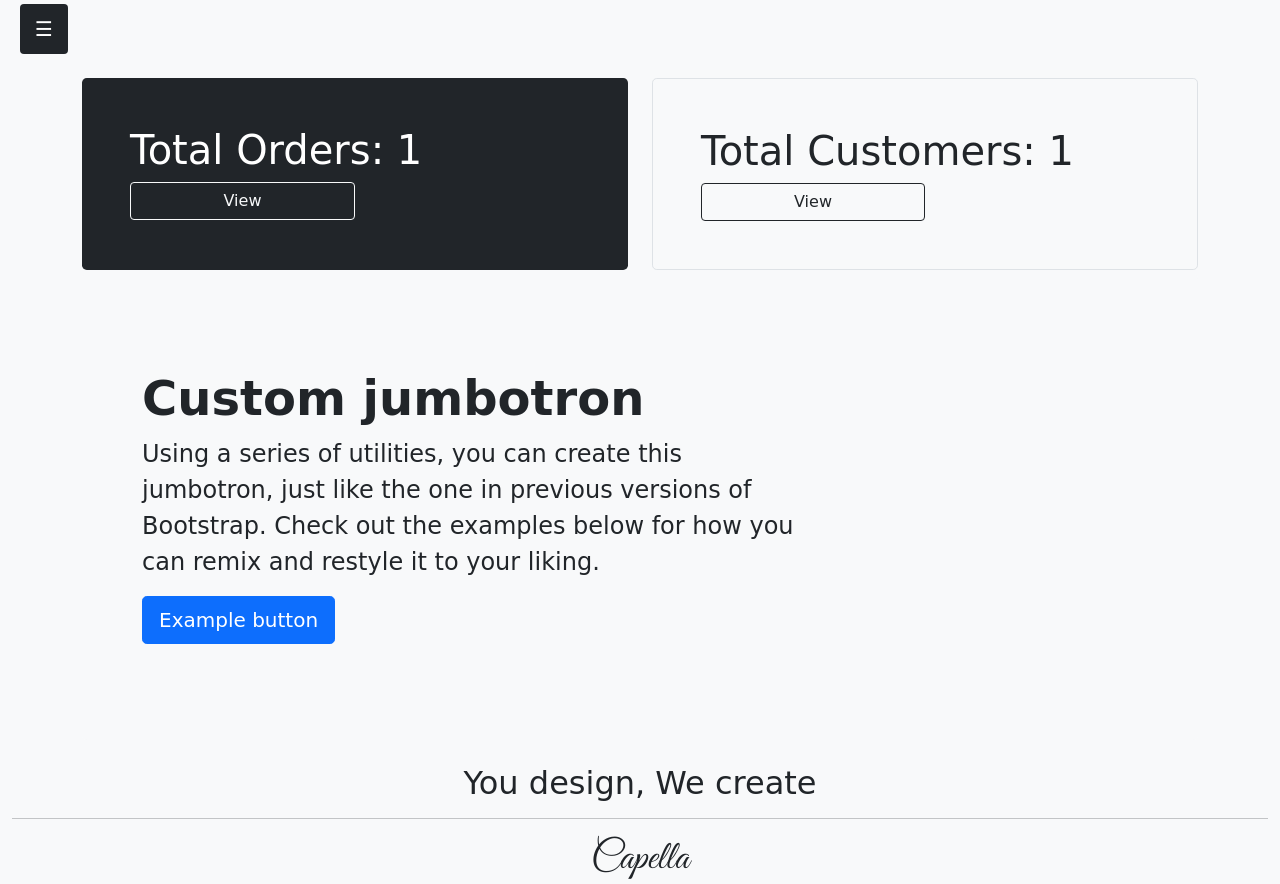
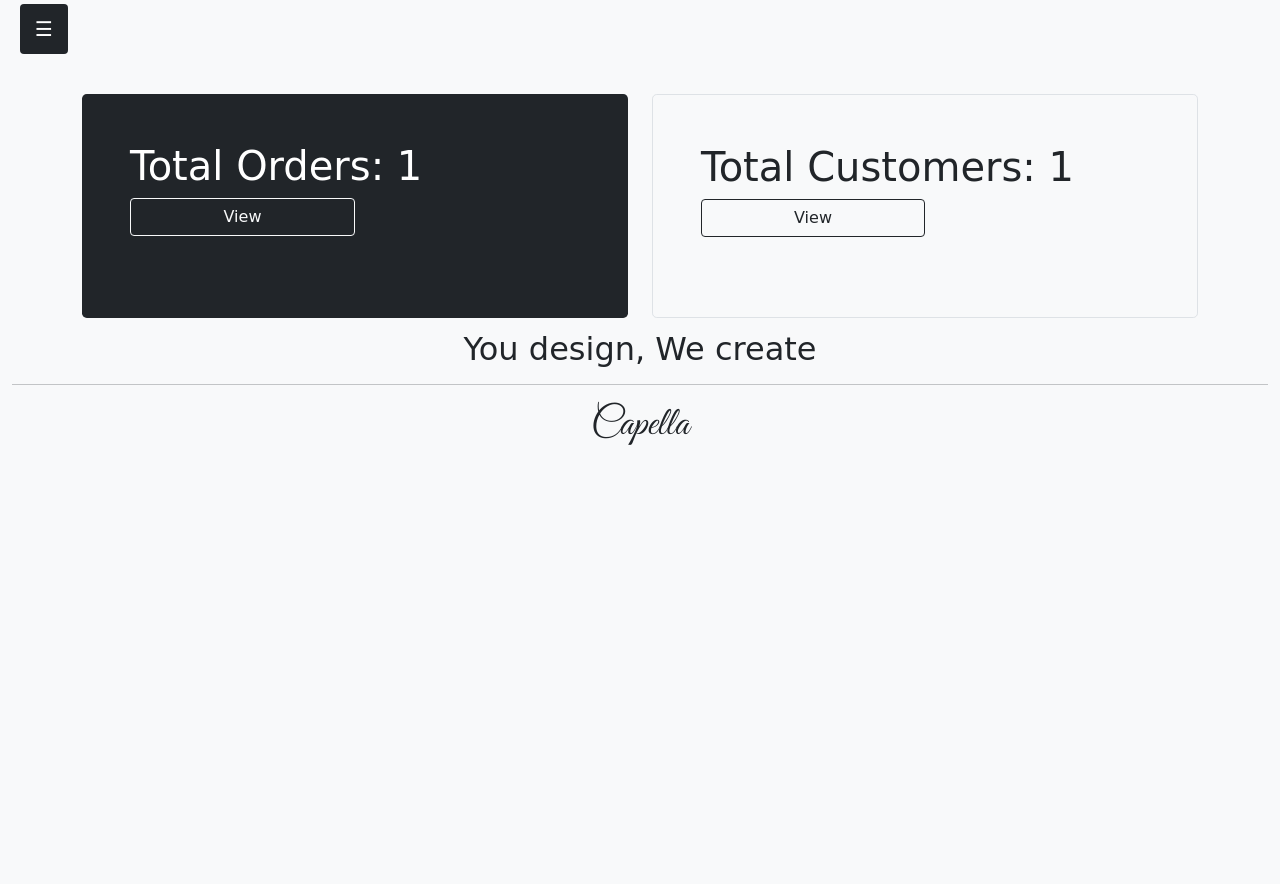
Before and after one commit to MrinalKarmokar/Capella, a Django app: template templates/dashboard/dashboard.html in a window 1280 px wide. Shown: the part 100-984 px from the top of the page. After the commit the page ends 545 px from the top, so only its background shows below. Run offline with Django 3.2, Linux system fonts and the light colour scheme; the template is opened without the code that fills it: most values are stand-ins (such as "Sample title", 1, 10 or a date in 2020); some libraries are stand-ins or nearby versions; some web fonts are replaced.

Commit message:
removed loren epsum

```diff
--- a/templates/dashboard/dashboard.html
+++ b/templates/dashboard/dashboard.html
@@ -23,7 +23,7 @@
 <div class="container">
     <div class="row align-items-md-stretch">
       <div class="col-md-6 my-1">
-        <div class="h-100 p-5 text-white bg-dark rounded-3">
+        <div class="h-100 p-5 text-white bg-dark rounded-3 my-3">
           <h1>Total Orders: {{count_orders}}</h1>
           <div class="d-grid gap-2 col-6">
             <a href="{% url 'order_dashboard' %}" class="btn btn-outline-light" type="button">View</a>
@@ -31,19 +31,12 @@
         </div>
       </div>
       <div class="col-md-6 my-1">
-        <div class="h-100 p-5 bg-light border rounded-3">
+        <div class="h-100 p-5 bg-light border rounded-3 my-3">
           <h1>Total Customers: {{count_cust}}</h1>
           <div class="d-grid gap-2 col-6">
             <a href="{% url 'customer_dashboard' %}" class="btn btn-outline-dark" type="button">View</a>
           </div>
         </div>
-      </div>
-    </div>
-    <div class="p-5 mb-4 bg-light rounded-3">
-      <div class="container-fluid py-5">
-        <h1 class="display-5 fw-bold">Custom jumbotron</h1>
-        <p class="col-md-8 fs-4">Using a series of utilities, you can create this jumbotron, just like the one in previous versions of Bootstrap. Check out the examples below for how you can remix and restyle it to your liking.</p>
-        <button class="btn btn-primary btn-lg" type="button">Example button</button>
       </div>
     </div>
 </div>
```
